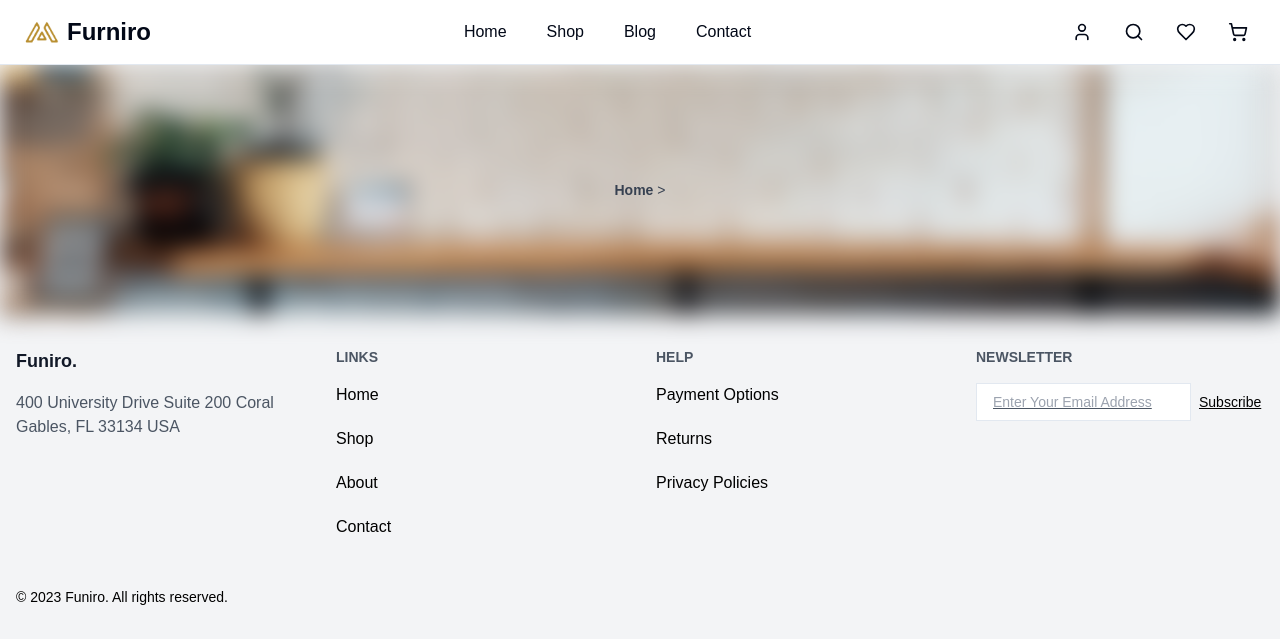
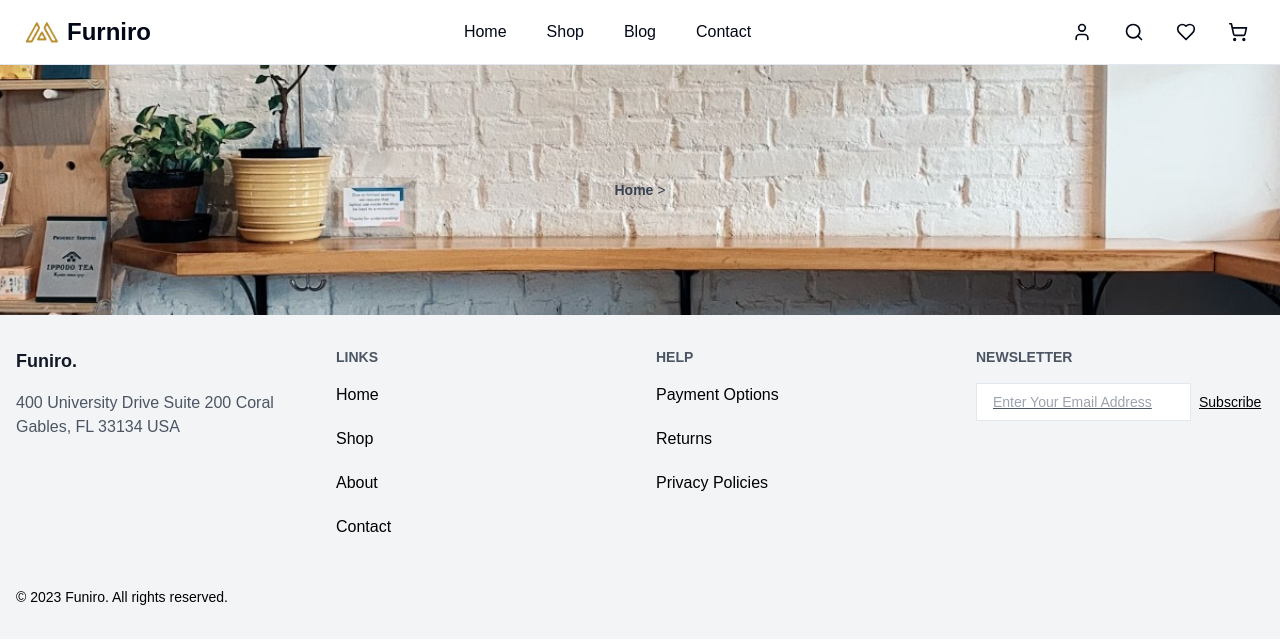
Before and after one commit to subhan-2207e/E-commerce-Hackathon, a Next.js app: page /heroheaderimg in a window 1280 px wide. Shown: the top 644 px of the page. Built offline with nearby package versions, Linux system fonts and the light colour scheme.

Commit message:
fifth commit

```diff
--- a/src/app/heroheaderimg/page.tsx
+++ b/src/app/heroheaderimg/page.tsx
@@ -16,7 +16,7 @@ export default function Header(props:SectionNameProp) {
           alt="Background"
           layout="fill"
           objectFit="cover"
-          className="blur-md"
+          // className="blur-md"
         />
       </div>
 
```
